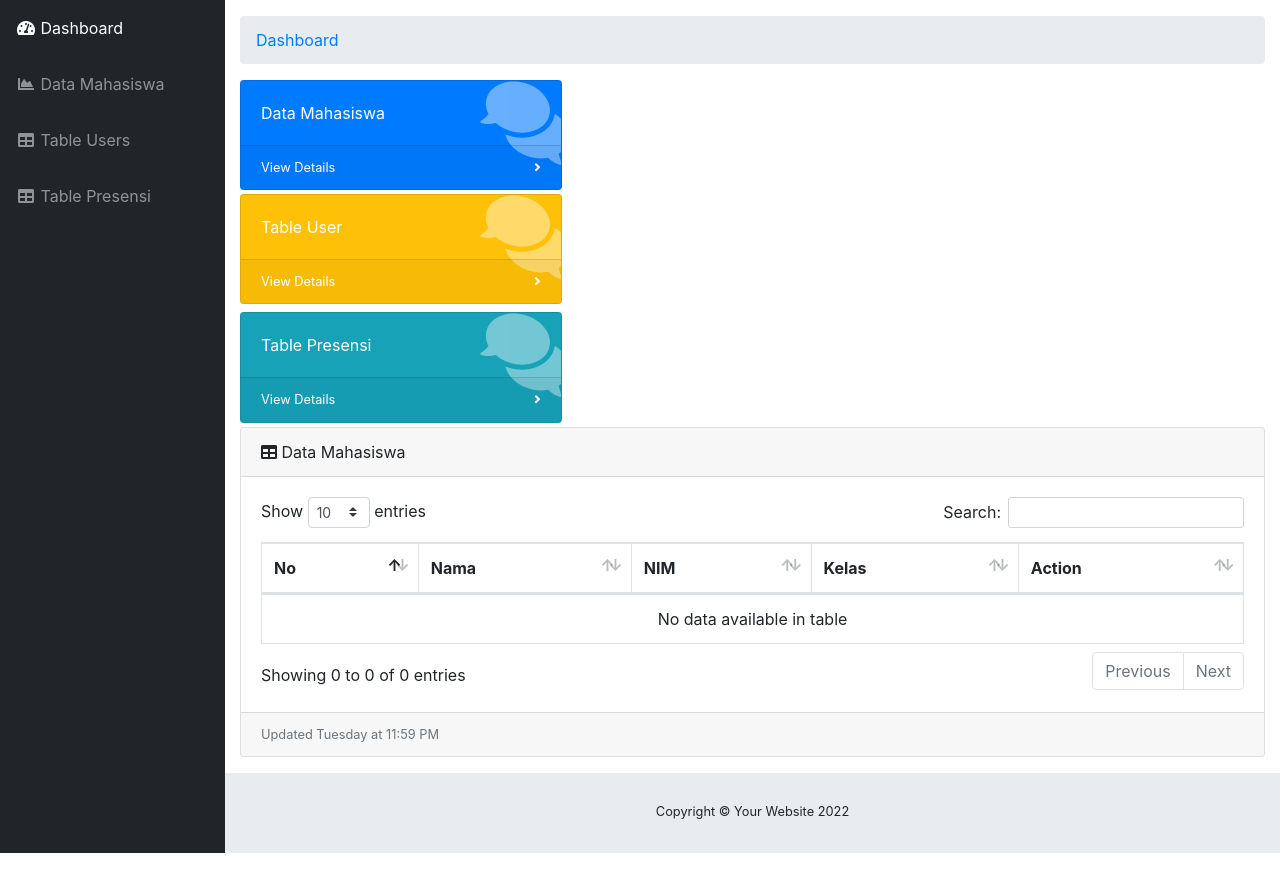
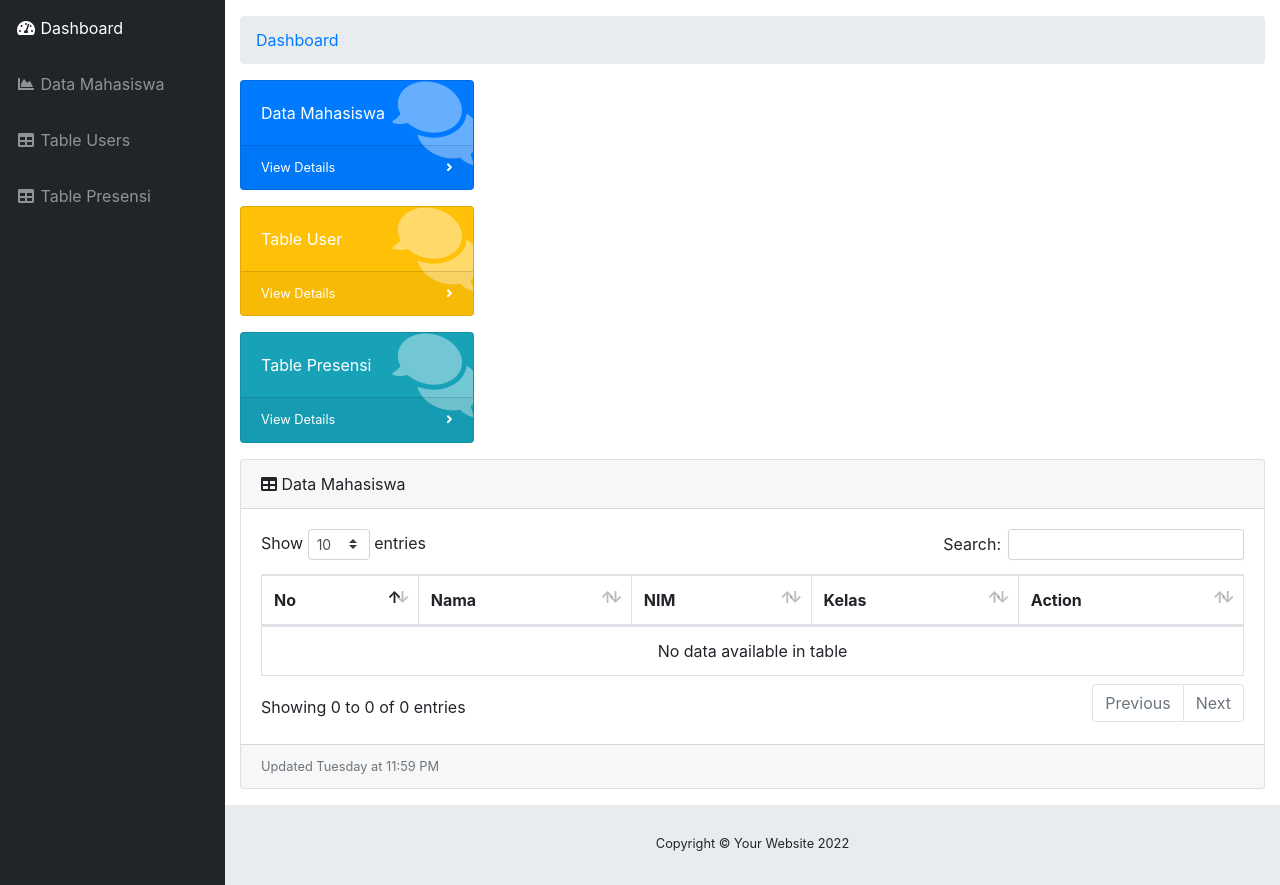
Before and after one commit to ferryFaisal/uas---aplikasi-presensi-niarahayuistiani, a PHP site: page /admin/admin.php in a window 1280 px wide. Shown: the part 81-966 px from the top of the page. Before the commit the page ends 934 px from the top, so only its background shows below. Run offline with PHP 8.4, Linux system fonts and the light colour scheme; the visitor is signed in with stand-in values (Sample User, id 1); data that the repository does not hold is empty.

Commit message:
finish kedua

```diff
--- a/admin/admin.php
+++ b/admin/admin.php
@@ -142,7 +142,7 @@ if ($cek2 > 0) {
 
         <!-- Icon Cards-->
         <div class="row">
-          <div class="col-l-3 col-sm-4 mb-1">
+          <div class="col-xl-3 col-sm-6 mb-3">
             <div class="card text-white bg-primary o-hidden h-100">
               <div class="card-body">
                 <div class="card-body-icon">
@@ -160,7 +160,7 @@ if ($cek2 > 0) {
           </div>
           </div>
           <div class="row">
-          <div class="col-l-3 col-sm-4 mb-2">
+          <div class="col-xl-3 col-sm-6 mb-3">
             <div class="card text-white bg-warning o-hidden h-100">
               <div class="card-body">
                 <div class="card-body-icon">
@@ -178,7 +178,7 @@ if ($cek2 > 0) {
           </div>
           </div>
           <div class="row">
-          <div class="col-l-3 col-sm-4 mb-1">
+          <div class="col-xl-3 col-sm-6 mb-3">
             <div class="card text-white bg-info o-hidden h-100">
               <div class="card-body">
                 <div class="card-body-icon">
--- a/admin/mahasiswa.php
+++ b/admin/mahasiswa.php
@@ -123,7 +123,7 @@ $result1 = mysqli_query($conn, $sql2);
           <li class="breadcrumb-item active">Data Mahasiswa</li>
         </ol>
         <ol>
-          <a href="form_upload_admin.php"><button type="button" class="btn btn-primary">Tambah Mahasiswa</button></a>
+          <a href="form_upload_admin.php"><button type="button" class="btn btn-primary">Tambahkan Mahasiswa</button></a>
         </ol>
 
 
--- a/admin/tables_presensi.php
+++ b/admin/tables_presensi.php
@@ -68,7 +68,7 @@ $result = mysqli_query($conn, $sql);
                     aria-haspopup="true" aria-expanded="false">
                     <?php
 require 'connect_db.php';
-$sql2 = "SELECT * FROM presensi where email= '$_SESSION[login]'";
+$sql2 = "SELECT * FROM user where email= '$_SESSION[login]'";
 $result2 = mysqli_query($conn, $sql2);
 $cek2 = mysqli_num_rows($result2);
 
@@ -198,9 +198,9 @@ if (mysqli_num_rows($result) > 0) {
 mysqli_close($conn);
 ?>
                         </div>
-                        <!-- </div>
+                        </div>
                     <div class="card-footer small text-muted">Updated Tuesday at 11:59 PM</div>
-                </div> -->
+                </div>
 
                     </div>
                 </div>
```
Also changed, not shown: admin/tables_user.php (+10 -18 lines).
